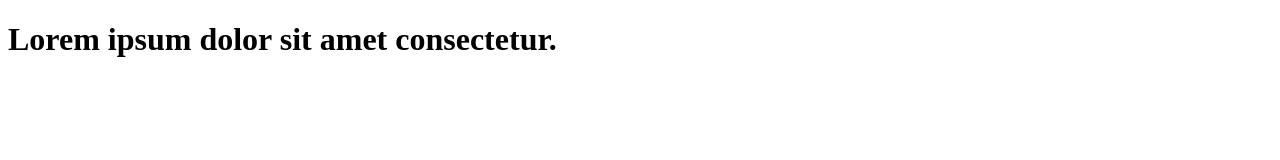
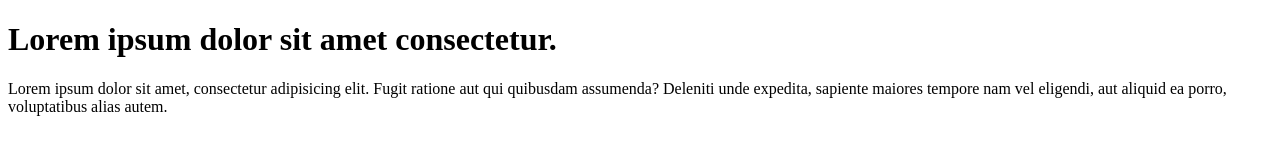
Before and after one commit to ankitpandey1410/learn-git, a plain HTML site: page index.html in a window 1280 px wide. Drawn offline with Linux system fonts and the light colour scheme.

Commit message:
add paragraph to code

```diff
--- a/index.html
+++ b/index.html
@@ -1,11 +1,16 @@
 <!DOCTYPE html>
 <html lang="en">
   <head>
-  <meta charset="UTF-8">
-  <meta name="viewport" content="width=device-width, initial-scale=1.0">
+    <meta charset="UTF-8" />
+    <meta name="viewport" content="width=device-width, initial-scale=1.0" />
     <title>Git website</title>
   </head>
   <body>
     <h1>Lorem ipsum dolor sit amet consectetur.</h1>
+    <p>
+      Lorem ipsum dolor sit amet, consectetur adipisicing elit. Fugit ratione
+      aut qui quibusdam assumenda? Deleniti unde expedita, sapiente maiores
+      tempore nam vel eligendi, aut aliquid ea porro, voluptatibus alias autem.
+    </p>
   </body>
 </html>
```
Lines whose indentation alone changed are shown as unchanged.
